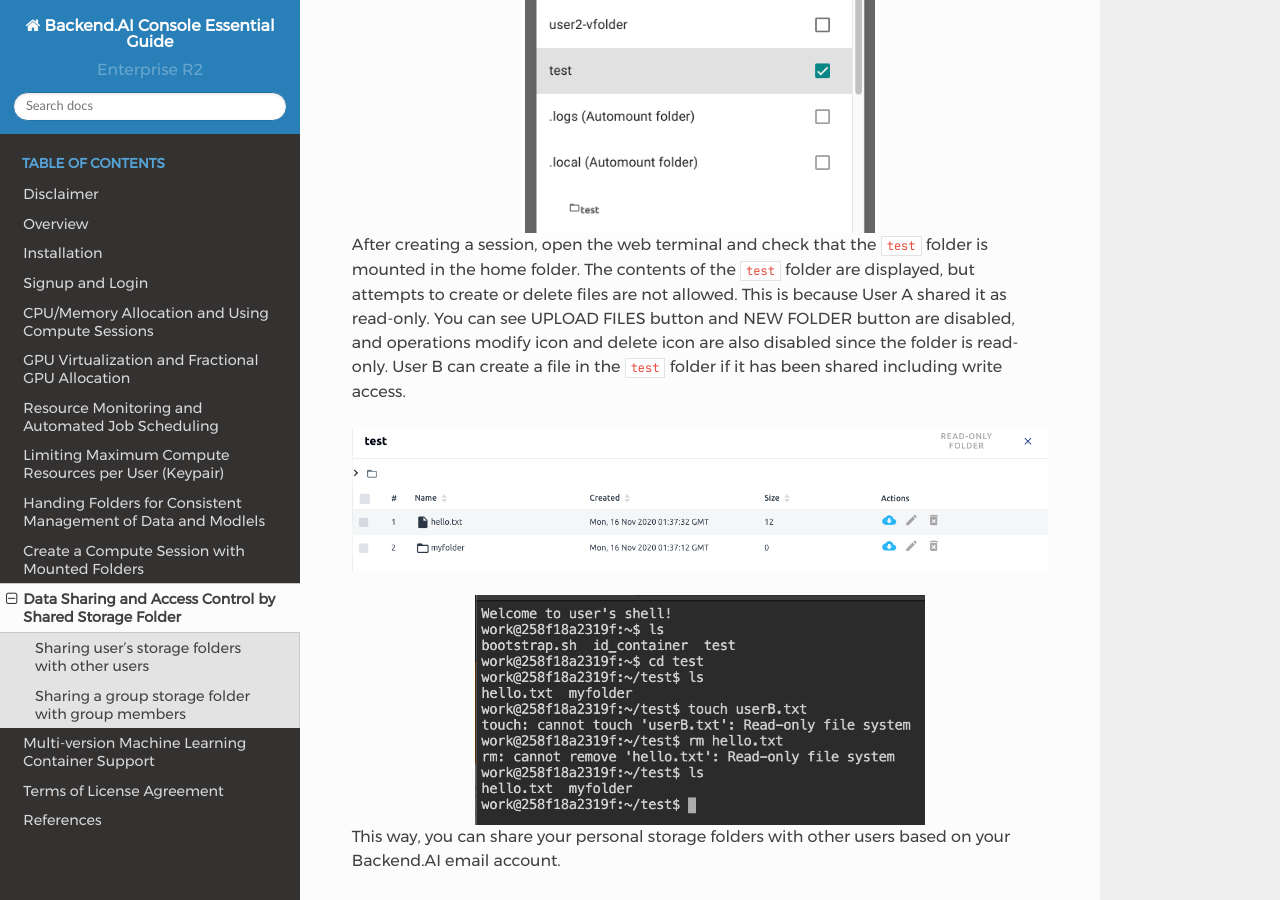
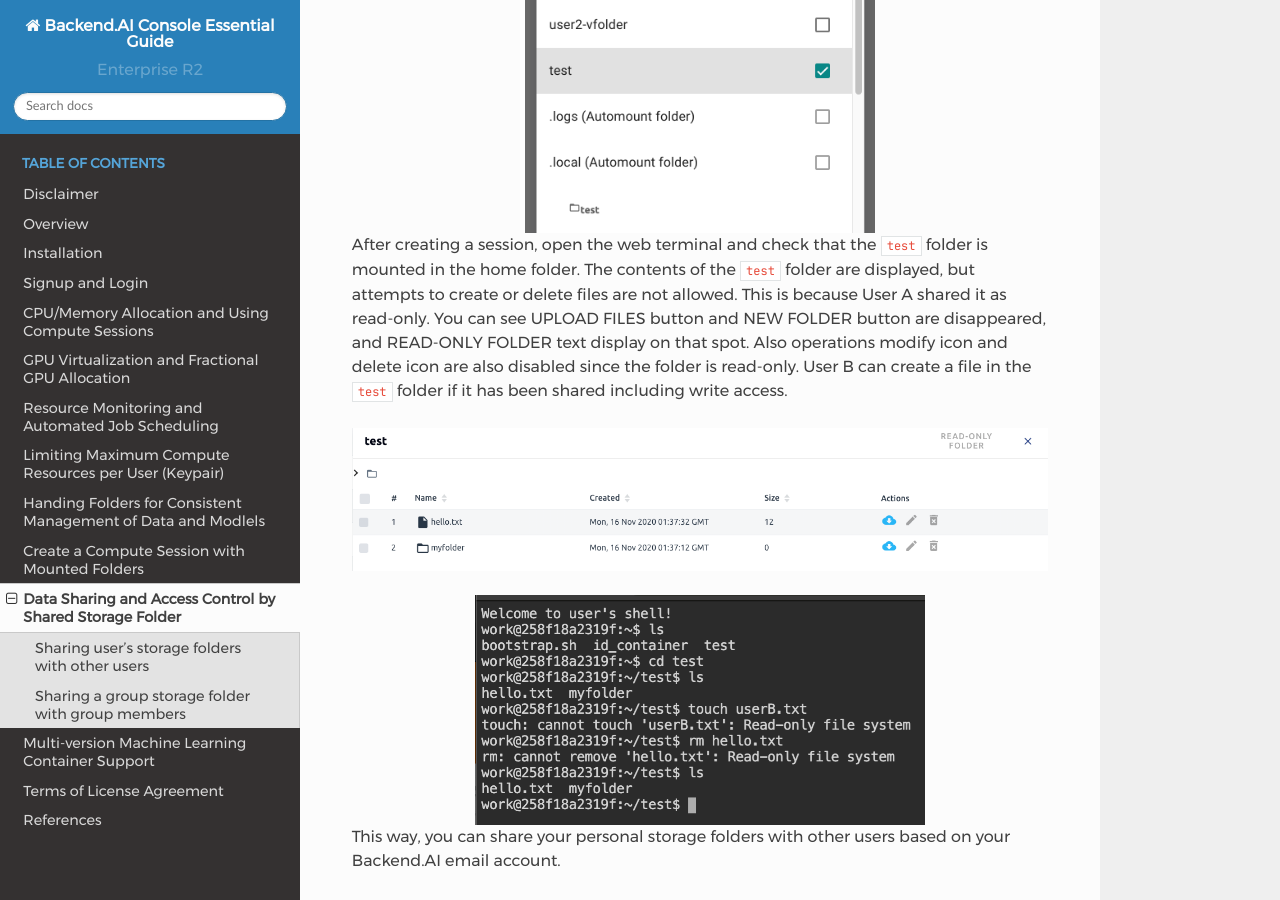
Before and after one commit to lablup/backend.ai-docs-webui, a Sphinx documentation site: the page built from docs/share_vfolder/share_vfolder.rst, in a window 1280 px wide and 900 px high, scrolled down 3472 px. Built offline with Sphinx 7.4.7 and the Read the Docs theme 2.0.0, drawn with Linux system fonts in a browser that asks for light colours.

Commit message:
docs: update description about limitation of sharing vfolder by its permission level

```diff
--- a/docs/share_vfolder/share_vfolder.rst
+++ b/docs/share_vfolder/share_vfolder.rst
@@ -77,10 +77,10 @@
 folder is mounted in the home folder. The contents of the ``test`` folder are
 displayed, but attempts to create or delete files are not allowed. This is
 because User A shared it as read-only. You can see UPLOAD FILES button and
-NEW FOLDER button are disabled, and operations modify icon and delete icon are
-also disabled since the folder is read-only.
-User B can create a file in the ``test`` folder if it has been shared including
-write access.
+NEW FOLDER button are disappeared, and READ-ONLY FOLDER text display on that
+spot. Also operations modify icon and delete icon are also disabled since the
+folder is read-only. User B can create a file in the ``test`` folder if it has
+been shared including write access.
 
 .. image:: test_vfolder_explorer_B.png
 
```
Also changed, not shown: 1 other file.
